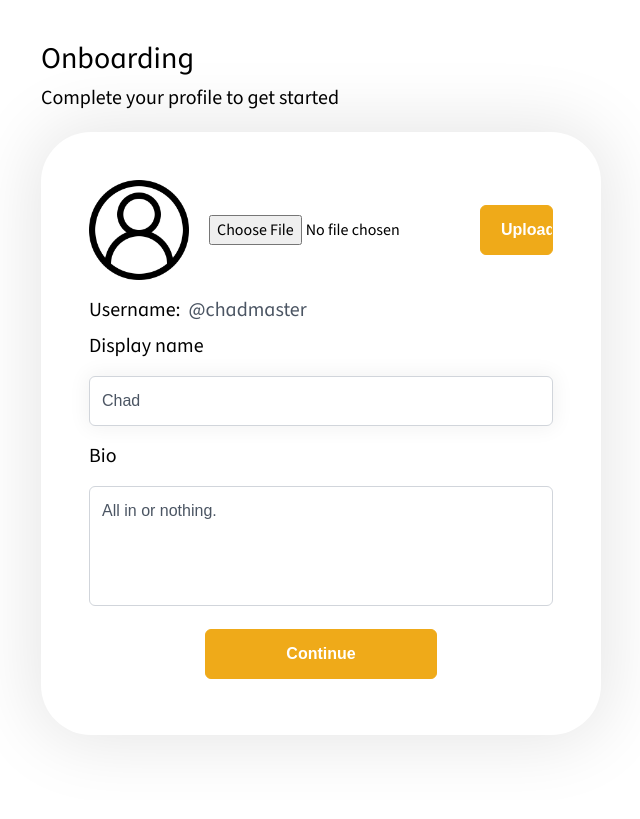
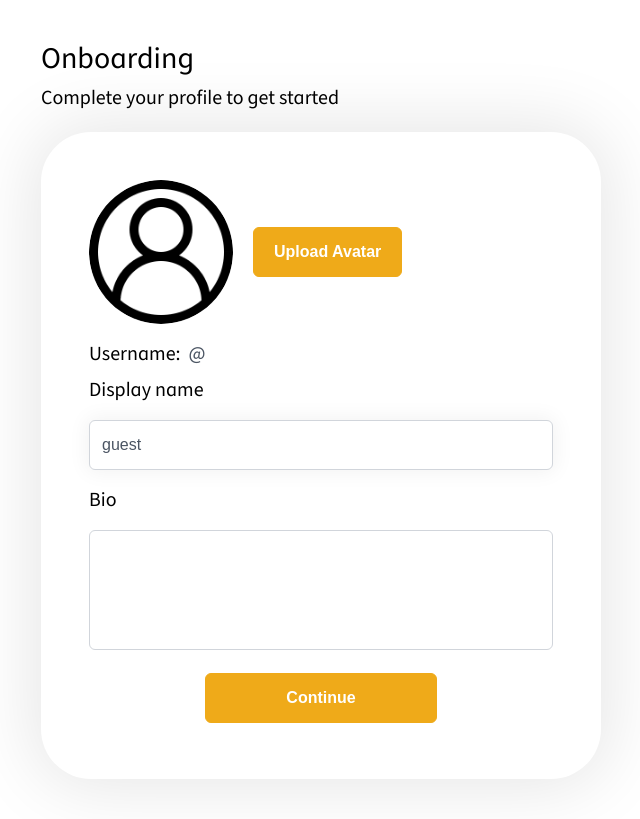
Before and after one commit to honeycrux/GigaChader, a Next.js app in the folder frontend/: page /onboarding in a window 1280 px wide. Shown: the whole page, without its empty margins (319-959 px from the left). Built offline with nearby package versions, Linux system fonts and the light colour scheme; no server answers; what @ts-rest/core would draw is missing.

Commit message:
Onboarding stuff

```diff
--- a/frontend/app/(main)/home/page.tsx
+++ b/frontend/app/(main)/home/page.tsx
@@ -13,12 +13,15 @@ import { useAuthContext } from "@/providers/auth-provider";
 import { getUserInfo } from "@/lib/actions/user";
 import { apiClient, axiosClient } from "@/lib/apiClient";
 import { set } from "zod";
+import { useRouter } from "next/navigation";
 
 const home = () => {
     const toast = useRef<Toast>(null);
     // const handleAddPost = () => {
     //     setbAddPostDiagVisible(true);
     // }
+
+    const router = useRouter();
 
     const { user, logout } = useAuthContext();
     const [globalFeeds, setGlobalFeeds] = useState<any>();
@@ -40,9 +43,11 @@ const home = () => {
     useEffect(() => {
         const wrapper = async () => {
             const userinfo = await getUserInfo();
-            if (!user && "error" in userinfo) { // logged out users
+            if (!user || "error" in userinfo) { // logged out users or error
                 setbIsLoggedin(false);
                 getGlobalFeeds();
+            } else if (user && userinfo.onBoardingCompleted === false) {
+                router.replace("/onboarding");
             } else {
                 setbIsLoggedin(true);
                 getFollowedPosts();
--- a/frontend/app/onboarding/page.tsx
+++ b/frontend/app/onboarding/page.tsx
@@ -1,36 +1,98 @@
 "use client";
-import Image from "next/image";
+import { Image } from "primereact/image";
 import placeholder_profilePic from "@/public/placeholder_profilePic.png";
 import { FileUpload } from "primereact/fileupload";
-import { useRef, useState } from "react";
+import { useEffect, useRef, useState } from "react";
 import { Toast } from "primereact/toast";
 import { InputText } from "primereact/inputtext";
 import { InputTextarea } from "primereact/inputtextarea";
 import { Button } from "primereact/button";
 import { apiClient, axiosClient } from "@/lib/apiClient";
+import { useAuthContext } from "@/providers/auth-provider";
+import { getUserInfo } from "@/lib/actions/user";
+import { useRouter } from "next/navigation";
 
 function Onboarding() {
   const toast = useRef<Toast>(null);
+  const { user, logout } = useAuthContext();
+  const router = useRouter();
 
   const [uploadFile, setUploadFile] = useState<File | null>(null);
 
-  const fakeContinue = () => {
-    if (toast.current) {
-      toast.current.show({ severity: "info", summary: "Success", detail: "Go to home" });
-    }
+
+
+  const [displayName, setDisplayName] = useState<any>();
+  const [userName, setUserName] = useState<any>();
+  const [bio, setBio] = useState<any>();
+  const [profilePicUrl, setProfilePicUrl] = useState<any>();
+  const [userinfo, setUserInfo] = useState<any>();
+
+  const handleContinue = async () => {
+    // if (toast.current) {
+    //   toast.current.show({ severity: "info", summary: "Success", detail: "Go to home" });
+    // }
+    const userConfig: { displayName: string; bio: string; avatarUrl?: string; onBoardingCompleted: boolean } = {
+      displayName: displayName,
+      bio: bio,
+      onBoardingCompleted: true,
+    };
+
+    const res = await apiClient.user.userConfig({ body: userConfig });
+    console.log(res);
+    router.replace("/home");
   };
 
-  const [displayName, setDisplayName] = useState("Chad");
-  const [userName, setUserName] = useState("@chadmaster");
-  const [bio, setBio] = useState("All in or nothing.");
+  useEffect(() => {
+    const wrapper = async () => {
+      if (!user) {
+        setDisplayName("guest");
+      } else {
+        const userinfo = await getUserInfo();
+        if ("error" in userinfo) {
+          setDisplayName("guest");
+        } else {
+          setDisplayName(userinfo.userConfig.displayName);
+          setUserName(userinfo.username);
+          setBio(userinfo.userConfig.bio);
+          setUserInfo(userinfo);
+          if (userinfo.userConfig.avatarUrl) {
+            setProfilePicUrl(userinfo.userConfig.avatarUrl);
+          }
+          console.log("from onboarding");
+          console.log(userinfo);
+          const res = await apiClient.user.userConfig({ body: {avatarUrl: profilePicUrl} });
+          console.log(res);
+        }
+      }
+    };
 
-  const handleUpload = async (file: File) => {
+    wrapper();
+  }, [user]);
+
+  const handleUpload = async () => {
     const formData = new FormData();
-    formData.append("media", file);
-    // const res = await axiosClient.post("/api/test/upload", formData);
-    const res = await apiClient.test.upload({body: {media: file}});
-    // const res = await apiClient.user.userConfig({body: {avatar: file}});
-    console.log(res);
+    const input = document.createElement('input');
+    input.type = 'file';
+    input.accept = 'image/*';
+    input.click();
+    input.addEventListener('change', async () => {
+      if (input.files) {
+        for (let i = 0; i < input.files.length; i++) {
+          formData.append('avatar', input.files[i]);
+        }
+        const res = await apiClient.upload.uploadProfile({
+          body: formData,
+        });
+        console.log(res);
+        if (res.status === 200 && res.body) {
+          const avatarUrl = res.body.avatarUrl;
+          setProfilePicUrl(avatarUrl);
+          const res2 = await apiClient.user.userConfig({ body: {avatarUrl: avatarUrl} });
+          console.log(res2);
+          setUserInfo(await getUserInfo());
+        }
+      }
+    });
   };
 
   return (
@@ -42,28 +104,31 @@ function Onboarding() {
           <p className="text-xl font-light mb-5">Complete your profile to get started</p>
           <div className="flex flex-col p-12 w-[35rem] h-auto custom-shadow-border rounded-[50px]">
             <div className="flex items-center">
-              <Image className="mr-5" src={placeholder_profilePic} width={100} alt="placeholder profilePic" />
+              <Image className="mr-5"
+              src={(userinfo && userinfo.userConfig.avatarUrl && process.env.NEXT_PUBLIC_BACKEND_URL + userinfo.userConfig.avatarUrl)
+                || "placeholder_profilePic_white-bg.jpg"
+              }
+              width="100" alt="placeholder profilePic"
+              preview
+              pt={{
+                image: { className: "rounded-full h-36 w-36 object-cover cursor-pointer" },
+                previewContainer: { className: "z-20" },
+              }} />
               {/* <FileUpload mode="basic" name="profilePic" accept="image/*" chooseLabel="Upload Profile Picture"
               customUpload auto uploadHandler={handleProfilePicUpload} /> */}
-              <input
-                multiple={false}
-                type="file"
-                onChange={(e) => setUploadFile(e.target.files?.[0] || null)}
-                className="w-fit"
-              />
-              <Button label="Upload"
-              onClick={() => {handleUpload(uploadFile as File);}} />
+              <Button label="Upload Avatar"
+                onClick={handleUpload} />
             </div>
             <div className="[&>*]:my-2">
               <p className="!mt-4 text-xl">Username: &nbsp;
-                <span className="text-gray-600">{userName}</span>
+                <span className="text-gray-600">@{userName}</span>
               </p>
               <p className="text-xl">Display name</p>
               <InputText className="custom-shadow-border-light w-full" value={displayName} onChange={(e) => setDisplayName(e.target.value)} />
               <p className="text-xl">Bio</p>
               <InputTextarea className="w-full" value={bio} onChange={(e) => setBio(e.target.value)} rows={4} autoResize />
               <div className="flex justify-center">
-                <Button onClick={fakeContinue} className="px-20" label="Continue" />
+                <Button onClick={handleContinue} className="px-20" label="Continue" />
               </div>
             </div>
           </div>
--- a/frontend/components/home/PostBox.tsx
+++ b/frontend/components/home/PostBox.tsx
@@ -206,9 +206,11 @@ const PostBox = ({
       <Toast ref={toast}></Toast>
       <div className="flex">
         <div className="flex flex-col items-center">
-          <Avatar className="mr-2"
-          image={author.avatarUrl ? process.env.NEXT_PUBLIC_BACKEND_URL + author.avatarUrl : "/placeholder_profilePic_white-bg.jpg"}
-          shape="circle" size="large" />
+          <Link href={`/profile/${author.username}`}>
+            <Avatar className="mr-2"
+            image={author.avatarUrl ? process.env.NEXT_PUBLIC_BACKEND_URL + author.avatarUrl : "/placeholder_profilePic_white-bg.jpg"}
+            shape="circle" size="large" />
+          </Link>
           <div className="relative mt-2 grow w-0.5 rounded-full bg-gray-600" />
         </div>
         <div className="whitespace-pre-wrap">
```
